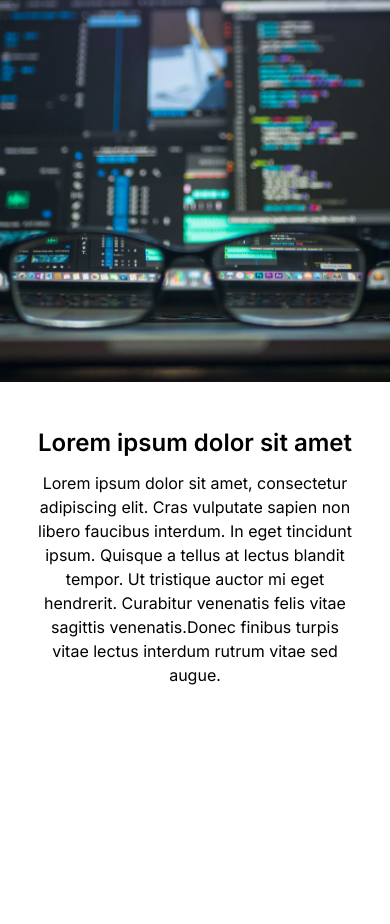
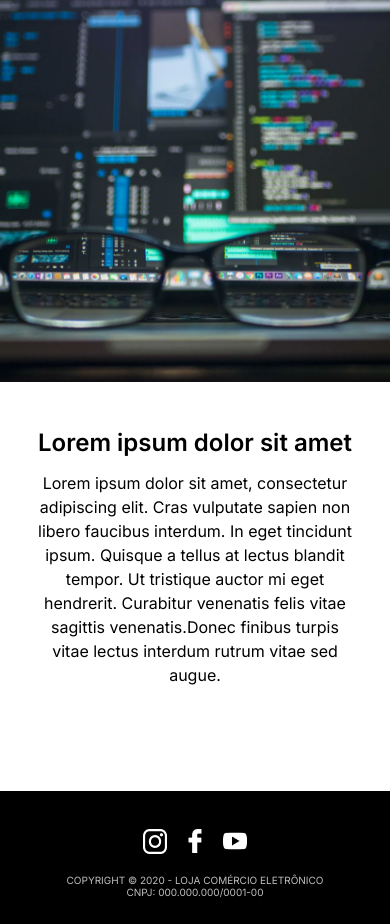
Before and after one commit to DiogoCardinot/ChallengeLandingPage, a plain HTML site: page index.html in a window 390 px wide. Shown: the part 4481-5405 px from the top of the page. Before the commit the page ends 5272 px from the top, so only its background shows below. Drawn offline with Linux system fonts and the light colour scheme.

Commit message:
Cria o footer desktop e mobile

```diff
--- a/assets/styles/styles.css
+++ b/assets/styles/styles.css
@@ -176,6 +176,29 @@ body {
   padding: 32px 8% 0;
 }
 
+.page-footer {
+  display: flex;
+  flex-direction: column;
+  align-items: center;
+  background: #000000;
+  padding: 38px 0;
+}
+
+.footer-icons {
+  display: flex;
+  list-style: none;
+  margin-bottom: 16px;
+}
+.footer-text {
+  font-size: 10px;
+  line-height: 12px;
+  text-transform: uppercase;
+  color: #bdbdbd;
+}
+.footer-icon {
+  margin: 0 8px 0;
+}
+
 @media screen and (max-width: 374px) {
   .middle-banner-image-mobile {
     display: none;
@@ -250,6 +273,13 @@ body {
   .bottom-infocard-description {
     font-size: 16px;
   }
+  .page-footer {
+    padding: 38px 0 26px;
+  }
+  .footer-text {
+    text-align: center;
+    max-width: 260px;
+  }
 }
 
 @media screen and (min-width: 768px) {
--- a/index.html
+++ b/index.html
@@ -151,6 +151,34 @@
 
         </main>
 
+       <footer class="page-footer">
+           <ul class="footer-icons">
+               <li class="footer-icon">
+                   <a href="https://www.instagram.com/m3.ecommerce/" target="_blanck">
+
+                       <img src="./assets/images/instagram-icon.png" alt="Ícone do Instagram">
+                   </a>
+
+               </li>
+
+               <li class="footer-icon">
+                   <a href="https://www.facebook.com/digitalm3" target="_blanck">
+
+                       <img src="./assets/images/facebook-icon.png" alt="Ícone do Facebook">
+                   </a>
+
+               </li>
+
+               <li class="footer-icon">
+                   <a href="https://www.youtube.com/channel/UCSMoUkouJCf_LUYfFiIK2yw" target="_blanck">
+
+                       <img src="./assets/images/youtube-icon.png" alt="Ícone do Youtube">
+                   </a>
+               </li>
+           </ul>
+
+           <p class="footer-text">Copyright © 2020 - Loja  Comércio Eletrônico CNPJ: 000.000.000/0001-00</p>
+       </footer>
 
     </body>
 </html>
```
Also changed, not shown: assets/images/facebook-icon.png (added), assets/images/instagram-icon.png (added), assets/images/youtube-icon.png (added).
